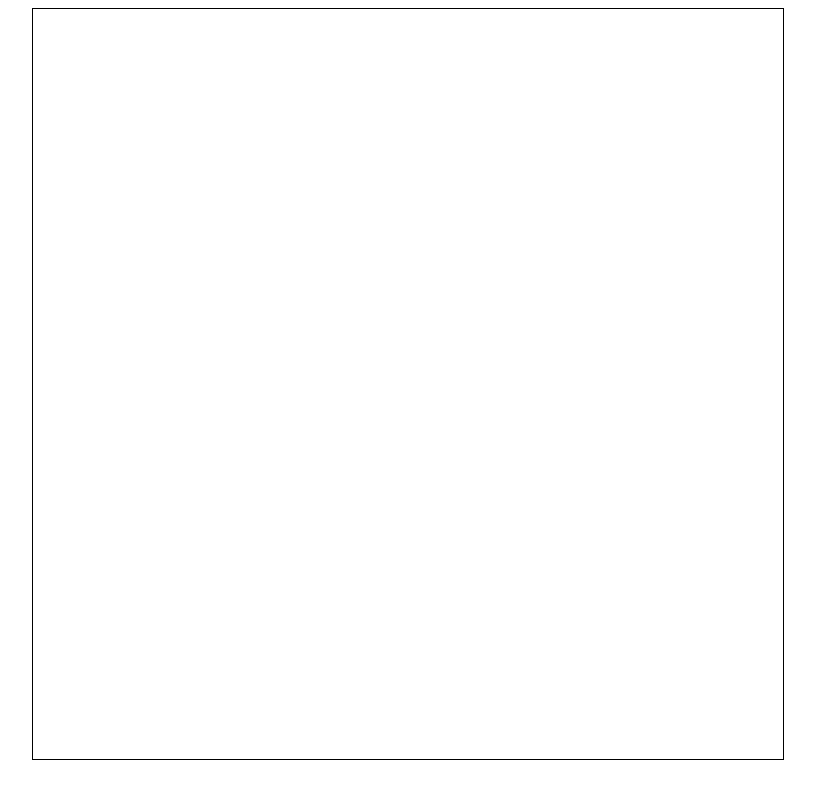
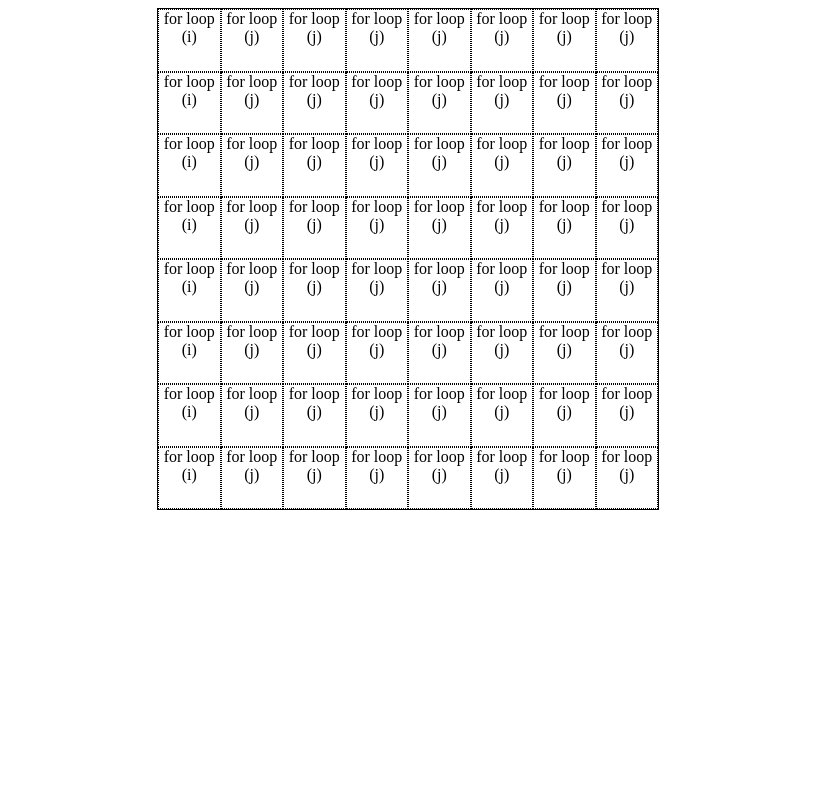
Before and after one commit to pumbogongles/etch-a-sketch, a plain HTML site: page index.html in a window 1280 px wide. Shown: the whole page, without its empty margins (232-1047 px from the left). Drawn offline with Linux system fonts and the light colour scheme.

Commit message:
Added look and feel via .js and .css file to display a grid

```diff
--- a/javascript.js
+++ b/javascript.js
@@ -1,11 +1,14 @@
 let gridContainer = document.querySelector('.container');
-gridContainer.style.gridTemplateColumns = 'repeat(16, lir)'
+let size = 8
+gridContainer.style.gridTemplateColumns = `repeat(auto-fill, 12.5%)`
 
-let gridSize = 16;
-
-for (let i = 0; i < gridSize; i++) {
-    for (j = 0; j < gridSize; j++) {
-        const cells = document.createElement('div');
-        cells.classList.add('cell')
+for (i = 0; i < 8; i ++) {
+    let square = document.createElement('div')
+    square.innerText = ("for loop (i)") //sample text. remove when done
+    gridContainer.appendChild(square).className = "grid-item";
+    for (j = 0; j < 7; j++) {
+        let square = document.createElement('div')
+        square.innerText = ("for loop (j)") //sample text. remove when done
+        gridContainer.appendChild(square).className = "grid-item";
     }
 }
--- a/style.css
+++ b/style.css
@@ -6,8 +6,18 @@ body {
 }
 
 .container {
-    width: 750px;
-    height: 750px;
+    /* grid-template-columns: repeat(auto-fill, 12.5%);
+    grid-template-rows: auto; */
+    width: 500px;
+    height: 500px;
     display: grid;
+    text-align: center;
     border: solid black 1px;
+
 }
+
+.grid-item {
+    border: dotted black 1px;
+    width: auto;
+    height: auto;
+}
```
